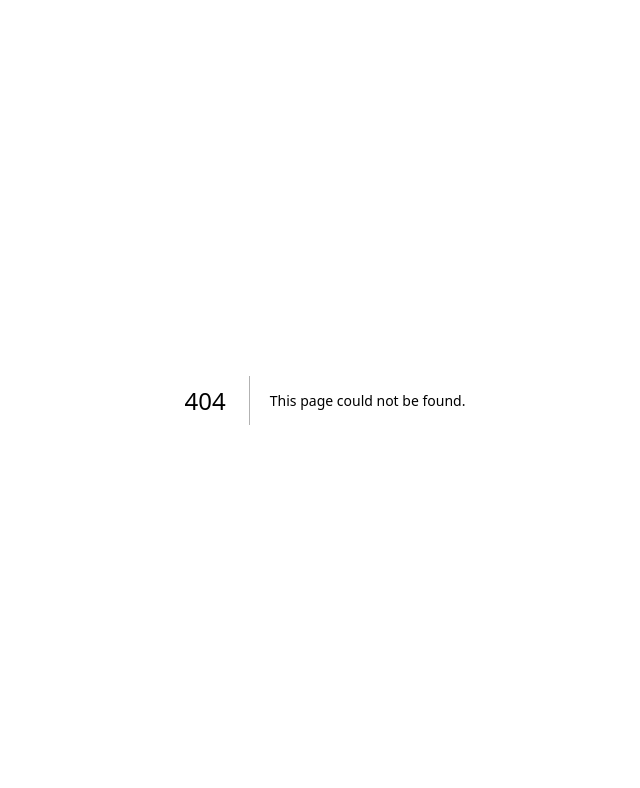
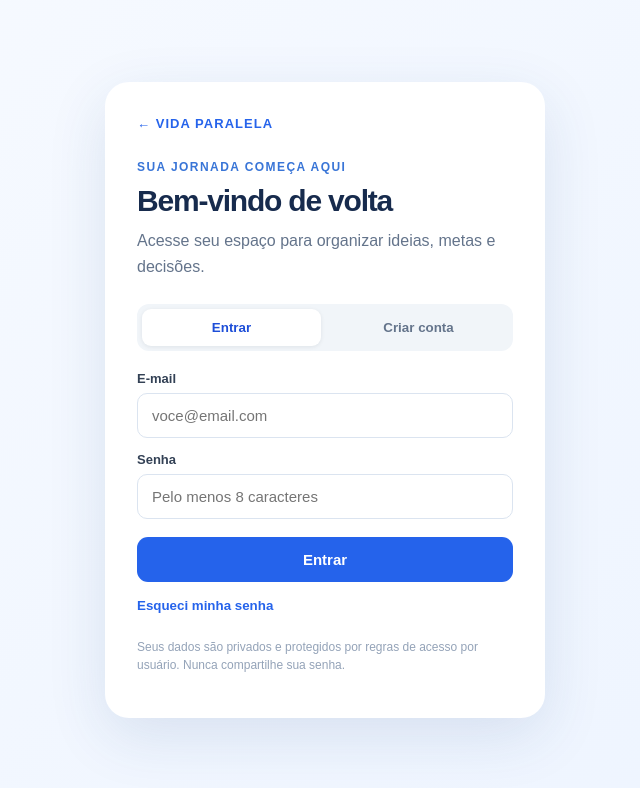
Before and after one commit to luckaslemes/vida-paralela, a Next.js app: page /login in a window 1280 px wide. Before the commit this address had no page. Shown: the top 788 px of the page, without its empty margins (315-955 px from the left). Built offline with nearby package versions, Linux system fonts and the light colour scheme; no server answers.

Commit message:
Adicionar cadastro, login e recuperação de senha

```diff
--- /dev/null
+++ b/src/app/login/page.tsx
@@ -0,0 +1,112 @@
+"use client";
+
+import { FormEvent, useState } from "react";
+import Link from "next/link";
+import { useRouter, useSearchParams } from "next/navigation";
+import { supabase } from "@/lib/supabase";
+
+export default function LoginPage() {
+  const router = useRouter();
+  const search = useSearchParams();
+  const [mode, setMode] = useState<"login" | "signup" | "reset">("login");
+  const [email, setEmail] = useState("");
+  const [password, setPassword] = useState("");
+  const [name, setName] = useState("");
+  const [message, setMessage] = useState("");
+  const [error, setError] = useState("");
+  const [loading, setLoading] = useState(false);
+
+  async function handleSubmit(event: FormEvent<HTMLFormElement>) {
+    event.preventDefault();
+    setError("");
+    setMessage("");
+    if (!supabase) {
+      setError("O aplicativo ainda não está configurado. Confira as variáveis do Supabase no ambiente de execução.");
+      return;
+    }
+    setLoading(true);
+    try {
+      if (mode === "signup") {
+        const { error: authError } = await supabase.auth.signUp({
+          email,
+          password,
+          options: { data: { display_name: name }, emailRedirectTo: window.location.origin + "/login" },
+        });
+        if (authError) throw authError;
+        setMessage("Cadastro iniciado! Confira seu e-mail para confirmar a conta antes de entrar.");
+      } else if (mode === "reset") {
+        const { error: authError } = await supabase.auth.resetPasswordForEmail(email, {
+          redirectTo: window.location.origin + "/login?reset=1",
+        });
+        if (authError) throw authError;
+        setMessage("Se o endereço estiver cadastrado, você receberá um e-mail com as instruções para redefinir a senha.");
+      } else {
+        const { error: authError } = await supabase.auth.signInWithPassword({ email, password });
+        if (authError) throw authError;
+        router.push("/");
+        router.refresh();
+      }
+    } catch (err) {
+      setError(err instanceof Error ? err.message : "Não foi possível concluir. Tente novamente.");
+    } finally {
+      setLoading(false);
+    }
+  }
+
+  async function saveNewPassword(event: FormEvent<HTMLFormElement>) {
+    event.preventDefault();
+    setError("");
+    setMessage("");
+    if (!supabase) return setError("Supabase não configurado.");
+    setLoading(true);
+    const { error: authError } = await supabase.auth.updateUser({ password });
+    setLoading(false);
+    if (authError) setError(authError.message);
+    else { setMessage("Senha atualizada. Você já pode continuar usando sua conta."); setMode("login"); setPassword(""); }
+  }
+
+  const isReset = search.get("reset") === "1";
+
+  return (
+    <main style={{minHeight:"100vh",display:"grid",placeItems:"center",padding:24,background:"linear-gradient(135deg,#f7faff,#edf4ff)",fontFamily:"Arial,sans-serif",color:"#172b4d"}}>
+      <section style={{width:"100%",maxWidth:440,background:"#fff",padding:32,borderRadius:24,boxShadow:"0 18px 60px rgba(31,75,130,.12)"}}>
+        <Link href="/" style={{textDecoration:"none",color:"#2563eb",fontWeight:800,letterSpacing:".08em",fontSize:13}}>← VIDA PARALELA</Link>
+        <div style={{marginTop:28,marginBottom:24}}>
+          <div style={{fontSize:12,fontWeight:800,color:"#3975d7",letterSpacing:".12em"}}>SUA JORNADA COMEÇA AQUI</div>
+          <h1 style={{fontSize:30,margin:"10px 0",letterSpacing:"-.04em"}}>{isReset ? "Crie uma nova senha" : mode === "signup" ? "Crie sua conta" : mode === "reset" ? "Recuperar acesso" : "Bem-vindo de volta"}</h1>
+          <p style={{color:"#64748b",lineHeight:1.6,margin:0}}>Acesse seu espaço para organizar ideias, metas e decisões.</p>
+        </div>
+
+        {isReset ? (
+          <form onSubmit={saveNewPassword} style={{display:"grid",gap:14}}>
+            <label style={labelStyle}>Nova senha<input style={inputStyle} type="password" minLength={8} required value={password} onChange={e=>setPassword(e.target.value)} placeholder="Pelo menos 8 caracteres"/></label>
+            <button style={buttonStyle} disabled={loading}>{loading ? "Salvando..." : "Atualizar senha"}</button>
+          </form>
+        ) : (
+          <>
+            <div style={{display:"flex",gap:8,background:"#f1f5f9",padding:5,borderRadius:12,marginBottom:20}}>
+              <button type="button" onClick={()=>{setMode("login");setError("");setMessage("");}} style={tabStyle(mode==="login")}>Entrar</button>
+              <button type="button" onClick={()=>{setMode("signup");setError("");setMessage("");}} style={tabStyle(mode==="signup")}>Criar conta</button>
+            </div>
+            <form onSubmit={handleSubmit} style={{display:"grid",gap:14}}>
+              {mode === "signup" && <label style={labelStyle}>Como podemos chamar você?<input style={inputStyle} value={name} onChange={e=>setName(e.target.value)} placeholder="Seu nome" required/></label>}
+              <label style={labelStyle}>E-mail<input style={inputStyle} type="email" autoComplete="email" value={email} onChange={e=>setEmail(e.target.value)} placeholder="voce@email.com" required/></label>
+              {mode !== "reset" && <label style={labelStyle}>Senha<input style={inputStyle} type="password" minLength={8} autoComplete={mode==="signup"?"new-password":"current-password"} value={password} onChange={e=>setPassword(e.target.value)} placeholder="Pelo menos 8 caracteres" required/></label>}
+              <button style={buttonStyle} disabled={loading}>{loading ? "Aguarde..." : mode==="signup" ? "Criar minha conta" : "Entrar"}</button>
+            </form>
+            <button type="button" onClick={()=>{setMode(mode==="reset"?"login":"reset");setError("");setMessage("");}} style={{border:0,background:"transparent",color:"#2563eb",fontWeight:700,cursor:"pointer",padding:"16px 0 0"}}>{mode==="reset"?"Voltar para entrar":"Esqueci minha senha"}</button>
+            {mode==="reset" && <p style={{fontSize:13,color:"#64748b"}}>Informe seu e-mail e enviaremos um link para redefinir a senha.</p>}
+          </>
+        )}
+        {message && <p role="status" style={{background:"#ecfdf5",color:"#047857",padding:12,borderRadius:10,fontSize:14,lineHeight:1.5}}>{message}</p>}
+        {error && <p role="alert" style={{background:"#fef2f2",color:"#b91c1c",padding:12,borderRadius:10,fontSize:14,lineHeight:1.5}}>{error}</p>}
+        <p style={{fontSize:12,color:"#94a3b8",lineHeight:1.5,marginTop:24}}>Seus dados são privados e protegidos por regras de acesso por usuário. Nunca compartilhe sua senha.</p>
+      </section>
+    </main>
+  );
+}
+
+const labelStyle: React.CSSProperties = {display:"grid",gap:7,fontSize:13,fontWeight:700,color:"#334155"};
+const inputStyle: React.CSSProperties = {width:"100%",boxSizing:"border-box",padding:"13px 14px",border:"1px solid #dbe4f0",borderRadius:10,fontSize:15,outlineColor:"#3b82f6"};
+const buttonStyle: React.CSSProperties = {border:0,borderRadius:11,padding:14,background:"#2563eb",color:"#fff",fontSize:15,fontWeight:800,cursor:"pointer",marginTop:4};
+const tabStyle = (active:boolean): React.CSSProperties => ({flex:1,border:0,borderRadius:9,padding:11,background:active?"#fff":"transparent",color:active?"#1d4ed8":"#64748b",fontWeight:800,cursor:"pointer",boxShadow:active?"0 1px 4px rgba(15,23,42,.08)":"none"});
```
